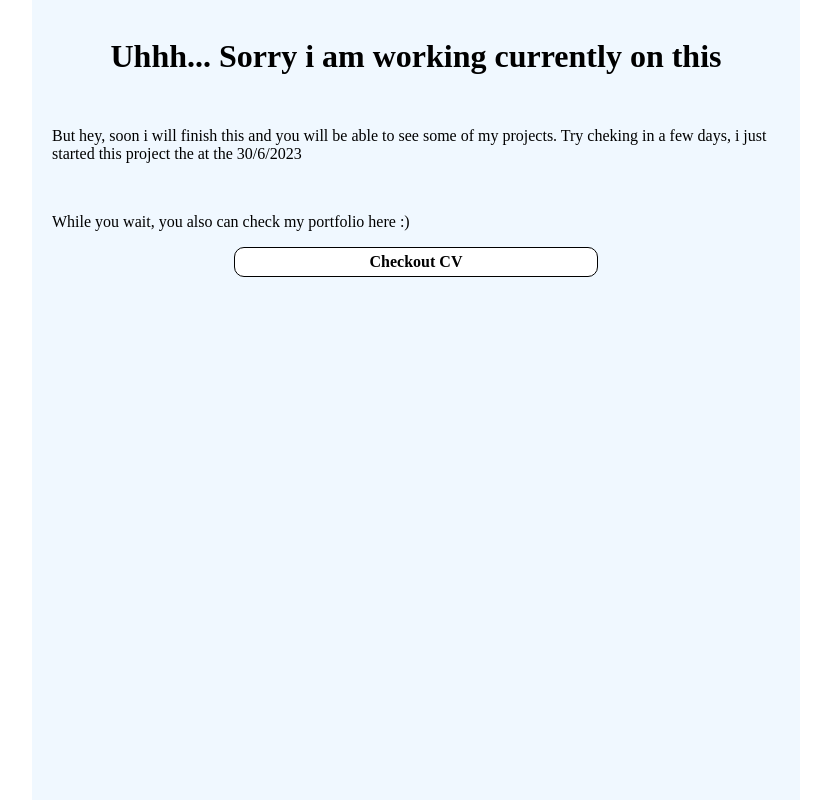
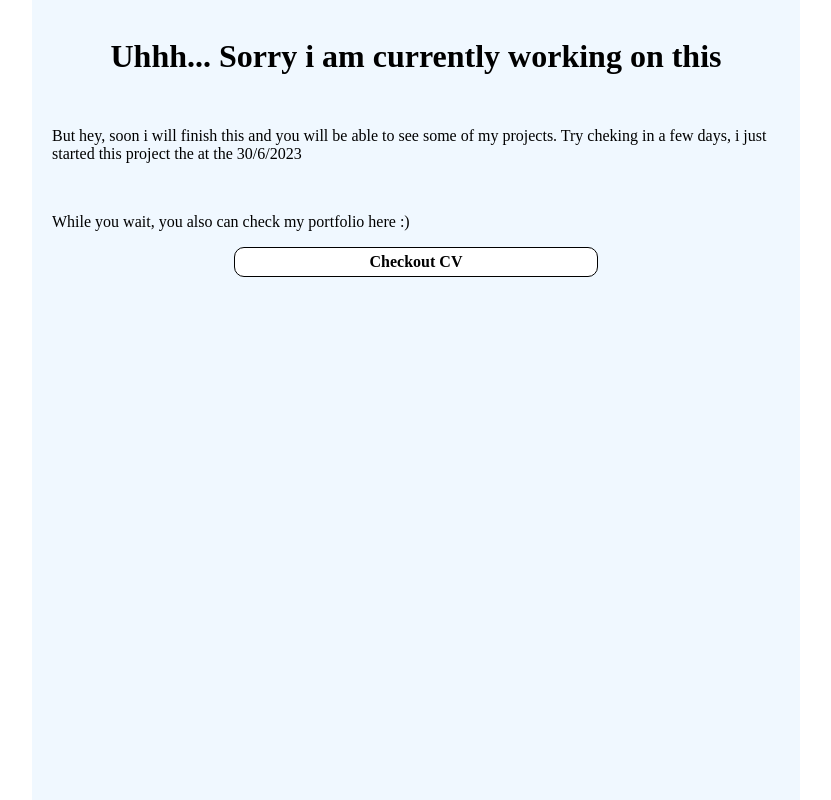
Before and after one commit to jaume2000/jaume2000, a plain HTML site: page index.html in a window 1280 px wide. Shown: the whole page, without its empty margins (224-1055 px from the left). Drawn offline with Linux system fonts and the light colour scheme.

Commit message:
Ops grammar error at title

```diff
--- a/index.html
+++ b/index.html
@@ -9,7 +9,7 @@
 <body>
     <div class="main_page">
         <br>
-        <h1>Uhhh... Sorry i am working currently on this</h1>
+        <h1>Uhhh... Sorry i am currently working on this</h1>
         <br>
         <br>
         <p>But hey, soon i will finish this and you will be able to see some of my projects.
```
